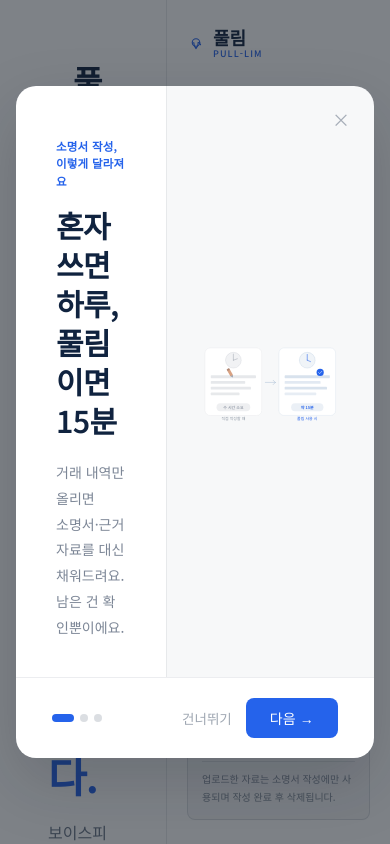
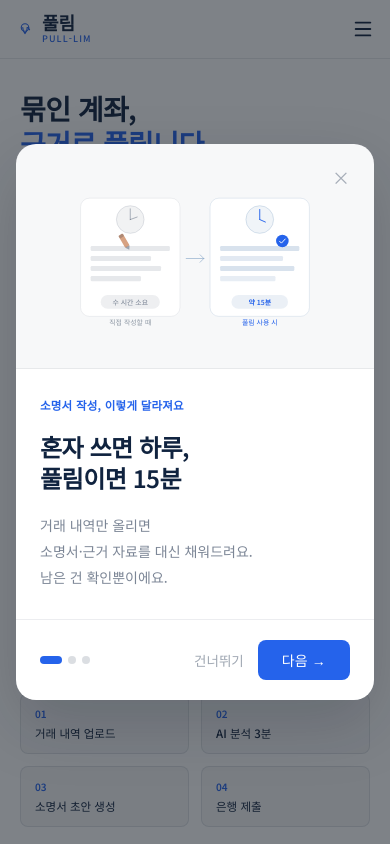
Before and after one commit to SSALMUK-COMPOSE-COFFEE/DAKER_2026_FINANCE_AI_CHALLENGE_FRONTEND, a React (Vite) app: page / in a window 390 px wide. Built offline with nearby package versions, Linux system fonts and the light colour scheme; a web font is replaced by a local one.

Commit message:
[feat] 모바일 반응형 UI 구현

```diff
--- a/src/App.tsx
+++ b/src/App.tsx
@@ -1,6 +1,8 @@
 import { useState } from "react"
+import { Menu } from "lucide-react"
 import { Sidebar } from "@/components/Sidebar"
 import { OnboardingModal } from "@/components/OnboardingModal"
+import { Wordmark } from "@/components/Wordmark"
 import { Landing } from "@/screens/Landing"
 import { DiagnosisQuestionnaire } from "@/screens/DiagnosisQuestionnaire"
 import { DataUpload } from "@/screens/DataUpload"
@@ -14,12 +16,29 @@
   const [showModal, setShowModal] = useState(true)
   const [answers, setAnswers] = useState<Answers>({})
   const [dday, setDday] = useState<number | null>(null)
+  const [mobileNavOpen, setMobileNavOpen] = useState(false)
 
   return (
-    <div className="h-screen overflow-hidden bg-page flex flex-row-reverse">
+    <div className="h-screen overflow-hidden bg-page flex flex-col md:flex-row-reverse">
       {showModal && <OnboardingModal onClose={() => setShowModal(false)} />}
-      <Sidebar step={step} onStepClick={setStep} dday={dday} />
-      <main className="flex-1 h-screen overflow-y-auto">
+      <Sidebar
+        step={step}
+        onStepClick={setStep}
+        dday={dday}
+        mobileOpen={mobileNavOpen}
+        onMobileClose={() => setMobileNavOpen(false)}
+      />
+      <div className="md:hidden shrink-0 flex items-center justify-between px-4 py-3 border-b-[0.5px] border-navy/10 bg-white">
+        <Wordmark size="sm" />
+        <button
+          onClick={() => setMobileNavOpen(true)}
+          className="p-1.5 -mr-1.5 bg-transparent border-none cursor-pointer text-navy"
+          aria-label="메뉴 열기"
+        >
+          <Menu size={22} />
+        </button>
+      </div>
+      <main className="flex-1 overflow-y-auto">
         {step === 0 && <Landing onStart={() => setStep(1)} />}
         {step === 1 && (
           <DiagnosisQuestionnaire
--- a/src/components/OnboardingModal.tsx
+++ b/src/components/OnboardingModal.tsx
@@ -26,7 +26,7 @@
         if (e.target === e.currentTarget) onClose()
       }}
     >
-      <div className="bg-white rounded-[20px] w-full max-w-195 overflow-hidden relative shadow-[0_24px_64px_rgba(20,28,38,0.18)]">
+      <div className="bg-white rounded-[20px] w-full max-w-195 max-h-full overflow-y-auto relative shadow-[0_24px_64px_rgba(20,28,38,0.18)]">
         {/* Close button */}
         <button
           onClick={onClose}
@@ -36,30 +36,30 @@
         </button>
 
         {/* Content */}
-        <div className="flex min-h-120">
+        <div className="flex flex-col md:flex-row md:min-h-120">
+          {/* Right illustration (shown first on mobile) */}
+          <div className="order-1 md:order-2 flex-1 bg-navy/3 flex items-center justify-center py-6 px-7 md:py-9 border-b-[0.5px] md:border-b-0 md:border-l-[0.5px] border-navy/7">
+            <div className="w-full h-44 md:h-70">
+              <Illustration />
+            </div>
+          </div>
+
           {/* Left text */}
-          <div className="flex-[0_0_42%] pt-13 px-10 pb-9 flex flex-col justify-center">
+          <div className="order-2 md:order-1 md:flex-[0_0_42%] pt-7 px-6 pb-7 md:pt-13 md:px-10 md:pb-9 flex flex-col justify-center">
             <div className="text-[11.5px] font-semibold text-blue tracking-[0.02em] mb-4">
               {current.tag}
             </div>
-            <div className="font-serif-kr text-[30px] font-bold text-navy leading-[1.3] tracking-[-0.02em] mb-5 whitespace-pre-line">
+            <div className="font-serif-kr text-2xl md:text-[30px] font-bold text-navy leading-[1.3] tracking-[-0.02em] mb-5 whitespace-pre-line">
               {current.headline}
             </div>
             <div className="font-sans-kr text-sm text-navy/55 leading-[1.85] whitespace-pre-line">
               {current.body}
             </div>
           </div>
-
-          {/* Right illustration */}
-          <div className="flex-1 bg-navy/3 flex items-center justify-center py-9 px-7 border-l-[0.5px] border-navy/7">
-            <div className="w-full h-70">
-              <Illustration />
-            </div>
-          </div>
         </div>
 
         {/* Bottom bar */}
-        <div className="py-5 px-9 border-t-[0.5px] border-navy/8 flex items-center justify-between">
+        <div className="py-5 px-6 md:px-9 border-t-[0.5px] border-navy/8 flex items-center justify-between">
           {/* Dots */}
           <div className="flex gap-1.5">
             {Array.from({ length: total }).map((_, i) => (
--- a/src/components/Sidebar.tsx
+++ b/src/components/Sidebar.tsx
@@ -1,4 +1,4 @@
-import { Check } from "lucide-react"
+import { Check, X } from "lucide-react"
 import { STEP_LABELS } from "@/data/steps"
 import { Wordmark } from "./Wordmark"
 
@@ -6,15 +6,39 @@
   step,
   onStepClick,
   dday,
+  mobileOpen,
+  onMobileClose,
 }: {
   step: number
   onStepClick: (s: number) => void
   dday: number | null
+  mobileOpen: boolean
+  onMobileClose: () => void
 }) {
   return (
-    <aside className="w-56 min-w-56 bg-white border-l-[0.5px] border-navy/10 sticky top-0 h-screen flex flex-col pt-7 px-5 pb-6">
-      <div className="mb-7">
+    <>
+      {/* Mobile-only backdrop */}
+      {mobileOpen && (
+        <div
+          className="md:hidden fixed inset-0 bg-navy/40 z-40"
+          onClick={onMobileClose}
+        />
+      )}
+
+      <aside
+        className={`w-56 min-w-56 bg-white border-l-[0.5px] border-navy/10 flex flex-col pt-7 px-5 pb-6 fixed md:sticky top-0 right-0 md:right-auto h-screen z-50 transition-transform duration-200 ease-in-out ${
+          mobileOpen ? "translate-x-0" : "translate-x-full"
+        } md:translate-x-0`}
+      >
+        <div className="mb-7 flex items-center justify-between">
           <Wordmark size="sm" />
+          <button
+            onClick={onMobileClose}
+            className="md:hidden bg-transparent border-none cursor-pointer text-navy/45 p-1"
+            aria-label="메뉴 닫기"
+          >
+            <X size={20} />
+          </button>
         </div>
 
         <div className="flex-1">
@@ -25,7 +49,12 @@
             return (
               <button
                 key={i}
-              onClick={() => i <= step && onStepClick(i)}
+                onClick={() => {
+                  if (i <= step) {
+                    onStepClick(i)
+                    onMobileClose()
+                  }
+                }}
                 className={`flex items-start gap-2.5 w-full text-left bg-transparent border-none py-2.25 px-0 rounded-md mb-0.5 ${
                   i <= step ? "cursor-pointer" : "cursor-default"
                 } ${pending ? "opacity-[0.45]" : "opacity-100"}`}
@@ -114,13 +143,14 @@
             서비스의 한계
           </div>
           <div className="text-[10px] text-navy/52 leading-[1.75]">
-          AI가 초안을 제안하고, 최종 판단은 은행이 합니다. 풀림은 법률 대리인이
-          아니며 결과를 보장하지 않습니다.
+            AI가 초안을 제안하고, 최종 판단은 은행이 합니다. 풀림은 법률
+            대리인이 아니며 결과를 보장하지 않습니다.
           </div>
           <div className="mt-2 pt-2 border-t-[0.5px] border-navy/10 text-[10px] text-navy/52 leading-[1.75]">
             업로드한 자료는 소명서 작성에만 사용되며 작성 완료 후 삭제됩니다.
           </div>
         </div>
       </aside>
+    </>
   )
 }
--- a/src/components/TransactionGraph.tsx
+++ b/src/components/TransactionGraph.tsx
@@ -62,7 +62,7 @@
       width={width}
       height={height}
       viewBox="0 0 520 260"
-      className="overflow-visible"
+      className="overflow-visible max-w-full h-auto"
     >
       <defs>
         <marker
--- a/src/screens/DataUpload.tsx
+++ b/src/screens/DataUpload.tsx
@@ -56,7 +56,7 @@
   }
 
   return (
-    <div className="step-section max-w-175 mx-auto pt-14 px-12 pb-20">
+    <div className="step-section max-w-175 mx-auto pt-8 px-5 pb-14 md:pt-14 md:px-12 md:pb-20">
       <div className="text-[11px] text-blue font-semibold tracking-widest mb-2">
         STEP 2
       </div>
--- a/src/screens/Landing.tsx
+++ b/src/screens/Landing.tsx
@@ -3,38 +3,38 @@
 
 export function Landing({ onStart }: { onStart: () => void }) {
   return (
-    <div className="step-section max-w-180 mx-auto pt-16 px-12 pb-20">
+    <div className="step-section max-w-180 mx-auto pt-8 px-5 pb-14 md:pt-16 md:px-12 md:pb-20">
       {/* Wordmark */}
-      <div className="mb-14">
+      <div className="mb-8 md:mb-14 hidden md:block">
         <Wordmark size="lg" />
       </div>
 
       {/* Hero */}
-      <div className="mb-12">
-        <div className="text-[42px] font-bold text-navy leading-tight tracking-[-0.02em] mb-4">
+      <div className="mb-8 md:mb-12">
+        <div className="text-[28px] md:text-[42px] font-bold text-navy leading-tight tracking-[-0.02em] mb-4">
           묶인 계좌,
           <br />
           <span className="text-blue">근거로 풀립니다.</span>
         </div>
-        <p className="font-sans-kr text-base text-navy/62 leading-[1.8] max-w-120">
+        <p className="font-sans-kr text-sm md:text-base text-navy/62 leading-[1.8] max-w-120">
           보이스피싱 피해 여파로 계좌가 부당하게 지급정지 되셨나요?
-          <br />
+          <br className="hidden md:inline" />
           거래 내역을 업로드하면 AI가 정상 거래 근거를 분석하고,
-          <br />
+          <br className="hidden md:inline" />
           은행에 제출할 소명서를 함께 작성해 드립니다.
         </p>
       </div>
 
       {/* Graph hero card */}
-      <div className="card pt-8 px-10 pb-7 mb-10 relative overflow-hidden">
+      <div className="card pt-6 px-5 pb-6 mb-8 md:pt-8 md:px-10 md:pb-7 md:mb-10 relative overflow-hidden">
         <div className="absolute top-4 right-4">
           <span className="text-[10px] text-navy/35 tracking-[0.08em]">
             거래 흐름 분석 예시
           </span>
         </div>
-        <div className="flex items-center gap-10">
+        <div className="flex flex-col md:flex-row md:items-center gap-5 md:gap-10">
           <TransactionGraph width={320} height={160} animated />
-          <div className="min-w-40">
+          <div className="min-w-0 md:min-w-40">
             <div className="mb-4.5">
               <div className="flex items-center gap-1.75 mb-1.5">
                 <div className="w-2 h-2 rounded-full bg-blue" />
@@ -66,7 +66,7 @@
       </div>
 
       {/* Process steps */}
-      <div className="flex gap-3 mb-11">
+      <div className="grid grid-cols-2 md:flex gap-3 mb-8 md:mb-11">
         {[
           '거래 내역 업로드',
           'AI 분석 3분',
@@ -75,7 +75,7 @@
         ].map((s, i) => (
           <div
             key={i}
-            className="flex-1 bg-navy/4 rounded-lg py-3 px-3.5 border-[0.5px] border-navy/10"
+            className="md:flex-1 bg-navy/4 rounded-lg py-3 px-3.5 border-[0.5px] border-navy/10"
           >
             <div className="text-[10px] text-blue font-semibold mb-1">
               {String(i + 1).padStart(2, '0')}
@@ -88,7 +88,7 @@
       </div>
 
       <button
-        className="btn-primary text-[15px] py-3.25 px-9"
+        className="btn-primary w-full md:w-auto text-[15px] py-3.25 px-9"
         onClick={onStart}
       >
         소명서 작성 시작하기
```
Also changed, not shown: src/screens/AnalysisResult.tsx (+5 -5 lines), src/screens/DiagnosisQuestionnaire.tsx (+14 -14 lines), src/screens/DocumentEditor.tsx (+8 -8 lines), src/screens/SubmissionSupport.tsx (+4 -4 lines). Lines whose indentation alone changed are shown as unchanged.
